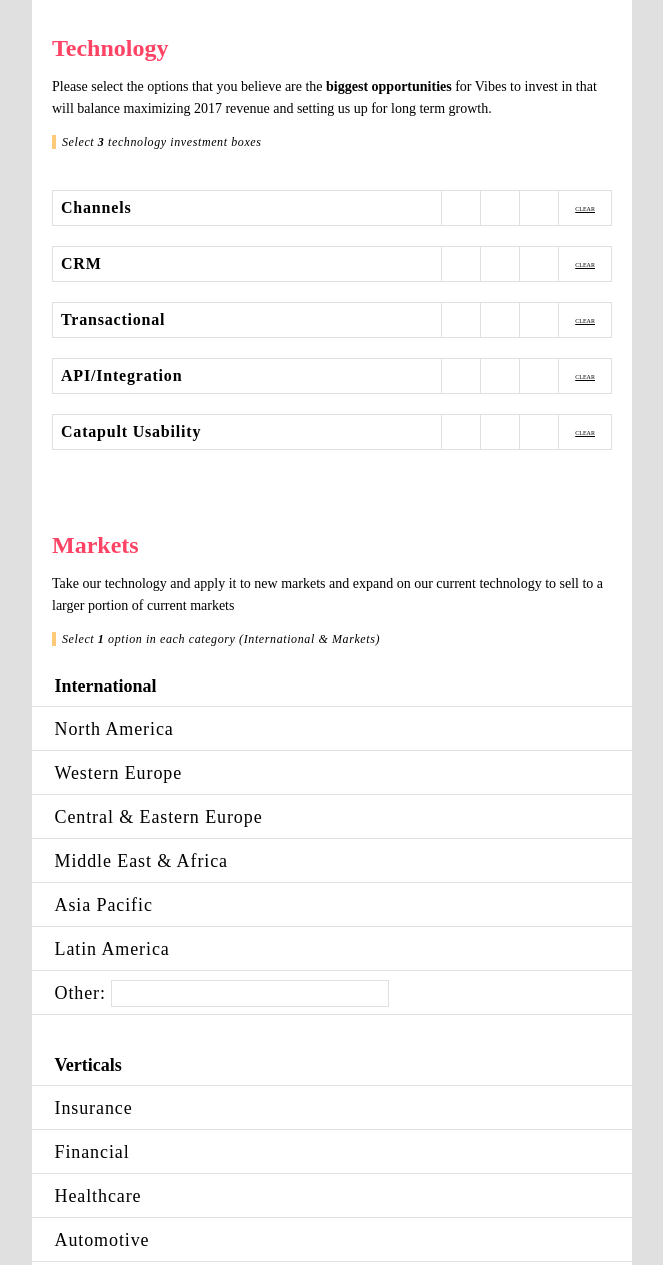
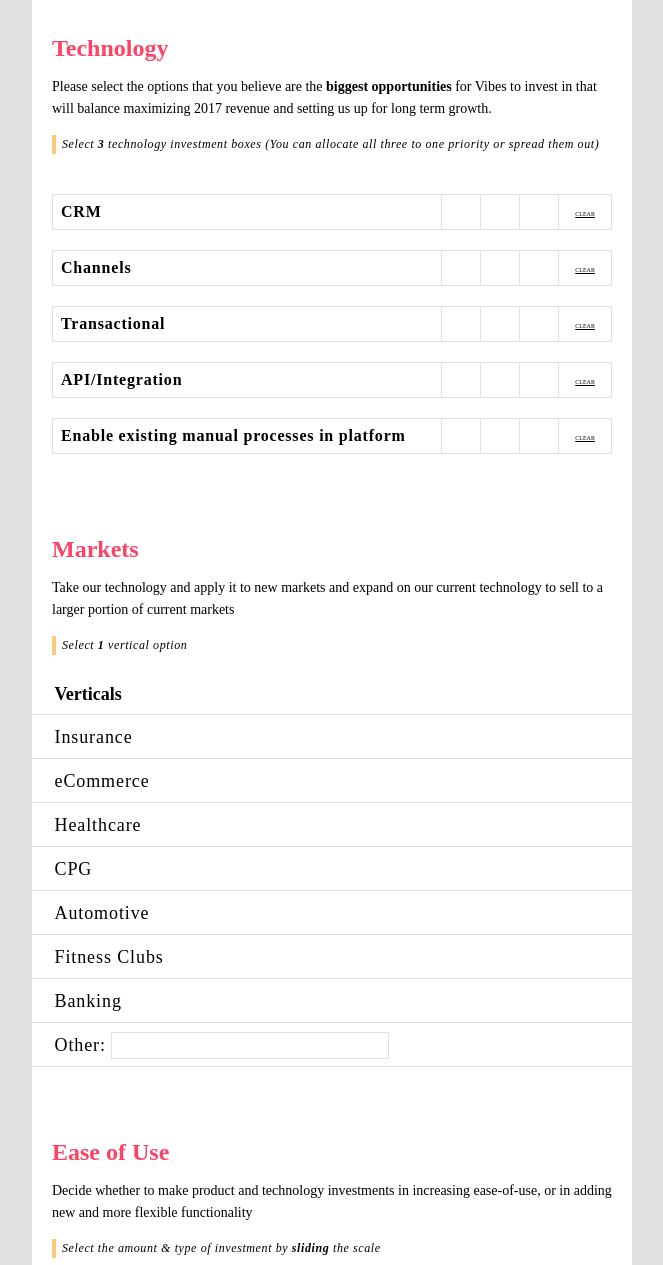
Before and after one commit to cbehnke/cbehnke.github.io, a plain HTML site: page index.html in a window 1280 px wide. Shown: the part 432-1697 px from the top of the page, without its empty margins (308-971 px from the left). Drawn offline with nearby package versions, Linux system fonts and the light colour scheme.

Commit message:
Chad - rearranging "Technology" section, updating "Verticals" list, changing verbiage on help text and "Ease of Use" section

```diff
--- a/index.html
+++ b/index.html
@@ -53,10 +53,31 @@
   <header>
     <h2>Technology</h2>
     <p>Please select the options that you believe are the <strong>biggest opportunities</strong> for Vibes to invest in that will balance maximizing 2017 revenue and setting us up for long term growth.</p>
-    <span class="directions">Select <strong>3</strong> technology investment boxes</span>
+    <p class="directions">Select <strong>3</strong> technology investment boxes (You can allocate all three to one priority or spread them out)</p>
   </header>
 
   <div class="content">
+
+      <table border="0" cellpadding="0" cellspacing="0" id="entry_532568379">
+  <tr role="radiogroup" aria-label="CRM" class="ss-radio-group">
+    <th>CRM</th>
+
+      <td class="ss-scalerow" id="row_532568379">
+        <input type="radio" name="entry.532568379" value="0" id="group_532568379_1" role="radio" class="ss-q-radio" aria-label="0" /><label for="group_532568379_1"><span></span></label>
+      </td>
+      <td class="ss-scalerow" id="row_532568379">
+        <input type="radio" name="entry.532568379" value="1" id="group_532568379_2" role="radio" class="ss-q-radio" aria-label="1" /><label for="group_532568379_2"><span></span></label>
+      </td>
+      <td class="ss-scalerow" id="row_532568379">
+        <input type="radio" name="entry.532568379" value="2" id="group_532568379_3" role="radio" class="ss-q-radio" aria-label="2" /><label for="group_532568379_3"><span></span></label>
+      </td>
+      <td class="ss-scalerow" id="row_532568379">
+        <input type="radio" name="entry.532568379" value="3" id="group_532568379_4" role="radio" class="ss-q-radio" aria-label="3" /><label for="group_532568379_4"><span></span></label>
+      </td>
+
+    <td class="ss-scalerow clear" id="clear_532568379"><a class="clear" href="#">clear</a></td>
+  </tr>
+</table>
 
       <table border="0" cellpadding="0" cellspacing="0" id="entry_1495175175">
   <tr role="radiogroup" aria-label="Channels" class="ss-radio-group">
@@ -76,27 +97,6 @@
       </td>
 
     <td class="ss-scalerow clear" id="clear_1495175175"><a class="clear" href="#">clear</a></td>
-  </tr>
-</table>
-
-      <table border="0" cellpadding="0" cellspacing="0" id="entry_532568379">
-  <tr role="radiogroup" aria-label="CRM" class="ss-radio-group">
-    <th>CRM</th>
-
-      <td class="ss-scalerow" id="row_532568379">
-        <input type="radio" name="entry.532568379" value="0" id="group_532568379_1" role="radio" class="ss-q-radio" aria-label="0" /><label for="group_532568379_1"><span></span></label>
-      </td>
-      <td class="ss-scalerow" id="row_532568379">
-        <input type="radio" name="entry.532568379" value="1" id="group_532568379_2" role="radio" class="ss-q-radio" aria-label="1" /><label for="group_532568379_2"><span></span></label>
-      </td>
-      <td class="ss-scalerow" id="row_532568379">
-        <input type="radio" name="entry.532568379" value="2" id="group_532568379_3" role="radio" class="ss-q-radio" aria-label="2" /><label for="group_532568379_3"><span></span></label>
-      </td>
-      <td class="ss-scalerow" id="row_532568379">
-        <input type="radio" name="entry.532568379" value="3" id="group_532568379_4" role="radio" class="ss-q-radio" aria-label="3" /><label for="group_532568379_4"><span></span></label>
-      </td>
-
-    <td class="ss-scalerow clear" id="clear_532568379"><a class="clear" href="#">clear</a></td>
   </tr>
 </table>
 
@@ -143,8 +143,8 @@
 </table>
 
       <table border="0" cellpadding="0" cellspacing="0" id="entry_133274514">
-  <tr role="radiogroup" aria-label="Catapult Usability" class="ss-radio-group">
-    <th>Catapult Usability</th>
+  <tr role="radiogroup" aria-label="Enable existing manual processes in platform" class="ss-radio-group">
+    <th>Enable existing manual processes in platform</th>
 
       <td class="ss-scalerow" id="row_133274514">
         <input type="radio" name="entry.133274514" value="0" id="group_133274514_1" role="radio" class="ss-q-radio" aria-label="0" /><label for="group_133274514_1"><span></span></label>
@@ -170,67 +170,10 @@
   <header>
     <h2>Markets</h2>
     <p>Take our technology and apply it to new markets and expand on our current technology to sell to a larger portion of current markets</p>
-    <span class="directions">Select <strong>1</strong> option in each category (International &amp; Markets)</span>
+    <p class="directions">Select <strong>1</strong> vertical option</p>
   </header>
 
   <div class="content">
-    <div class="ss-form-question errorbox-good" role="listitem">
-  <div dir="auto" class="ss-item ss-item-required ss-checkbox">
-    <div class="ss-form-entry">
-      <h3>International</h3>
-
-      <ul class="ss-choices" role="group" aria-label="International  Must select exactly 2 options.">
-          <li class="ss-choice-item">
-            <label>
-              <input type="checkbox" name="entry.852563347" value="North America" id="group_852563347_1" role="checkbox" class="ss-q-checkbox" aria-required="true">
-              <span class="ss-choice-label">North America</span>
-            </label>
-          </li>
-          <li class="ss-choice-item">
-            <label>
-              <input type="checkbox" name="entry.852563347" value="Western Europe" id="group_852563347_2" role="checkbox" class="ss-q-checkbox" aria-required="true">
-              <span class="ss-choice-label">Western Europe</span>
-            </label>
-          </li>
-          <li class="ss-choice-item">
-            <label>
-              <input type="checkbox" name="entry.852563347" value="Central &amp; Eastern Europe" id="group_852563347_3" role="checkbox" class="ss-q-checkbox" aria-required="true">
-              <span class="ss-choice-label">Central &amp; Eastern Europe</span>
-            </label>
-          </li>
-          <li class="ss-choice-item">
-            <label>
-              <input type="checkbox" name="entry.852563347" value="Middle East &amp; Africa" id="group_852563347_4" role="checkbox" class="ss-q-checkbox" aria-required="true">
-              <span class="ss-choice-label">Middle East &amp; Africa</span>
-            </label>
-          </li>
-          <li class="ss-choice-item">
-            <label>
-              <input type="checkbox" name="entry.852563347" value="Asia Pacific" id="group_852563347_5" role="checkbox" class="ss-q-checkbox" aria-required="true">
-              <span class="ss-choice-label">Asia Pacific</span>
-            </label>
-          </li>
-          <li class="ss-choice-item">
-            <label>
-              <input type="checkbox" name="entry.852563347" value="Latin America" id="group_852563347_6" role="checkbox" class="ss-q-checkbox" aria-required="true">
-              <span class="ss-choice-label">Latin America</span>
-            </label>
-          </li>
-
-        <li class="ss-choice-item">
-          <label>
-            <input type="checkbox" name="entry.852563347" value="__other_option__" id="group_852563347_4" role="checkbox" class="ss-q-checkbox ss-q-other-toggle" aria-required="true">
-            <span class="ss-choice-label">
-              Other:
-              <input type="text" name="entry.852563347.other_option_response" value="" class="ss-q-other" id="entry_852563347_other_option_response" dir="auto" aria-label="Other">
-            </span>
-          </label>
-
-        </li>
-    </div>
-  </div>
-</div>
-
     <div class="ss-form-question errorbox-good" role="listitem">
   <div dir="auto" class="ss-item ss-item-required ss-checkbox">
     <div class="ss-form-entry">
@@ -245,8 +188,8 @@
           </li>
           <li class="ss-choice-item">
             <label>
-              <input type="checkbox" name="entry.515772466" value="Financial" id="group_515772466_2" role="checkbox" class="ss-q-checkbox" aria-required="true">
-              <span class="ss-choice-label">Financial</span>
+              <input type="checkbox" name="entry.515772466" value="eCommerce" id="group_515772466_2" role="checkbox" class="ss-q-checkbox" aria-required="true">
+              <span class="ss-choice-label">eCommerce</span>
             </label>
           </li>
           <li class="ss-choice-item">
@@ -257,20 +200,26 @@
           </li>
           <li class="ss-choice-item">
             <label>
-              <input type="checkbox" name="entry.515772466" value="Automotive" id="group_515772466_4" role="checkbox" class="ss-q-checkbox" aria-required="true">
+              <input type="checkbox" name="entry.515772466" value="CPG" id="group_515772466_4" role="checkbox" class="ss-q-checkbox" aria-required="true">
+              <span class="ss-choice-label">CPG</span>
+            </label>
+          </li>
+          <li class="ss-choice-item">
+            <label>
+              <input type="checkbox" name="entry.515772466" value="Automotive" id="group_515772466_5" role="checkbox" class="ss-q-checkbox" aria-required="true">
               <span class="ss-choice-label">Automotive</span>
             </label>
           </li>
           <li class="ss-choice-item">
             <label>
-              <input type="checkbox" name="entry.515772466" value="Gyms" id="group_515772466_5" role="checkbox" class="ss-q-checkbox" aria-required="true">
-              <span class="ss-choice-label">Gyms</span>
+              <input type="checkbox" name="entry.515772466" value="Fitness Clubs" id="group_515772466_6" role="checkbox" class="ss-q-checkbox" aria-required="true">
+              <span class="ss-choice-label">Fitness Clubs</span>
             </label>
           </li>
           <li class="ss-choice-item">
             <label>
-              <input type="checkbox" name="entry.515772466" value="CPG" id="group_515772466_6" role="checkbox" class="ss-q-checkbox" aria-required="true">
-              <span class="ss-choice-label">CPG</span>
+              <input type="checkbox" name="entry.515772466" value="Banking" id="group_515772466_7" role="checkbox" class="ss-q-checkbox" aria-required="true">
+              <span class="ss-choice-label">Banking</span>
             </label>
           </li>
 
@@ -291,9 +240,9 @@
 </section>
 <section id="usability">
   <header>
-    <h2>Self/Full Serve</h2>
-    <p>Decide whether to make product and technology investments in increasing ease-of-use, or in adding new and more powerful functionality</p>
-    <span class="directions">Select the amount &amp; type of investment by <strong>sliding</strong> the scale</span>
+    <h2>Ease of Use</h2>
+    <p>Decide whether to make product and technology investments in increasing ease-of-use, or in adding new and more flexible functionality</p>
+    <p class="directions">Select the amount &amp; type of investment by <strong>sliding</strong> the scale</p>
   </header>
 
   <div class="content">
@@ -304,7 +253,7 @@
       <input id="entry_1727813892" type="range" min="1" max="5" step="1" />
       <ul class="label-container">
         <li>Easy to Use</li>
-        <li>Powerful</li>
+        <li>Flexible</li>
       </ul>
 
       <ul class="ss-rangechoices">
```
Also changed, not shown: stylesheets/all.css, 1 other file.
